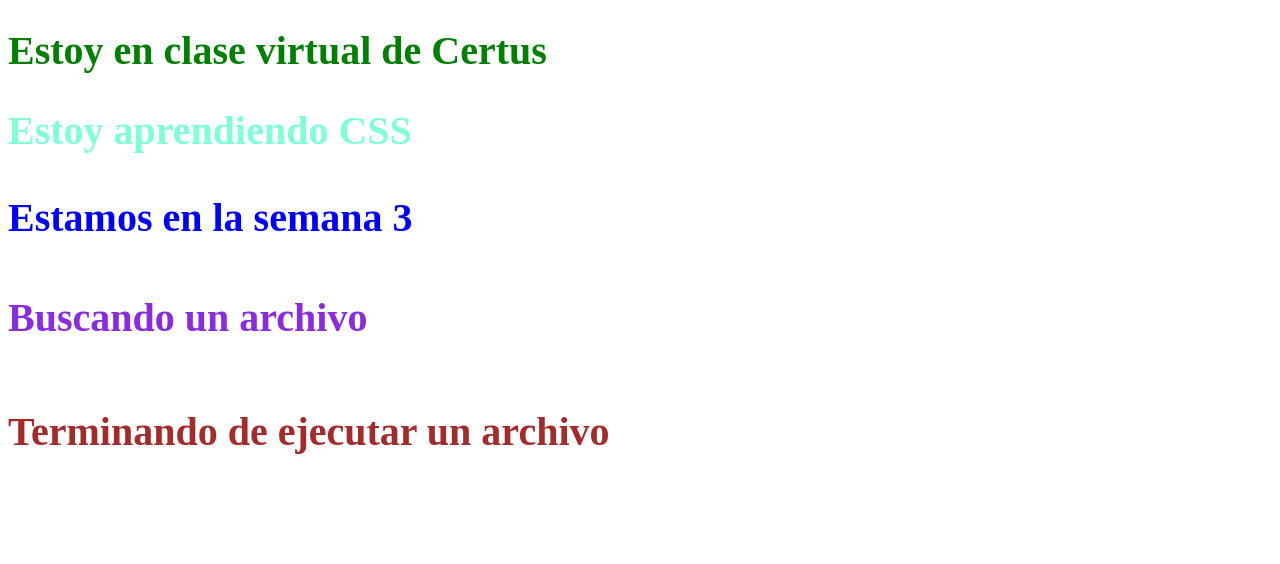
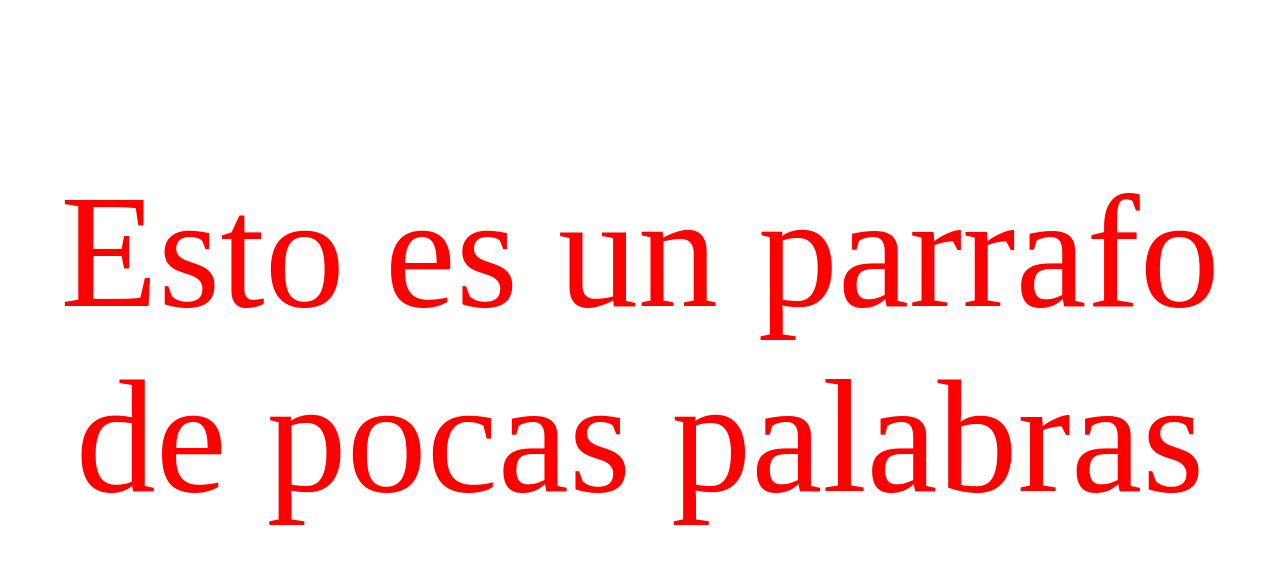
Before and after one commit to JhonMiranda16/09-04, a plain HTML site: page index.html in a window 1280 px wide. Drawn offline with Linux system fonts and the light colour scheme.

Commit message:
Add files via upload

```diff
--- a/index.html
+++ b/index.html
@@ -4,34 +4,8 @@
     <meta charset="UTF-8">
     <meta name="viewport" content="width=device-width, initial-scale=1.0">
     <title>Document</title>
-    <style>
-        h1{
-            color: green;
-            font-size: 40px;
-        }
-        h2{
-            color: aquamarine;
-            font-size: 40px;
-        }
-        h3{
-            color: blue;
-            font-size: 40px;
-        }
-        h4{
-            color: blueviolet;
-            font-size: 40px;
-        }
-        h5{
-            color: brown;
-            font-size: 40px;
-        }
-    </style>
 </head>
 <body>
-    <h1>Estoy en clase virtual de Certus</h1>
-    <h2>Estoy aprendiendo CSS</h2>
-    <h3>Estamos en la semana 3</h3>
-    <h4>Buscando un archivo</h4>
-    <h5>Terminando de ejecutar un archivo</h5>
+    <p style="color: red;text-align: center;font-size: 10em;">Esto es un parrafo de pocas palabras</p>
 </body>
 </html>
```
